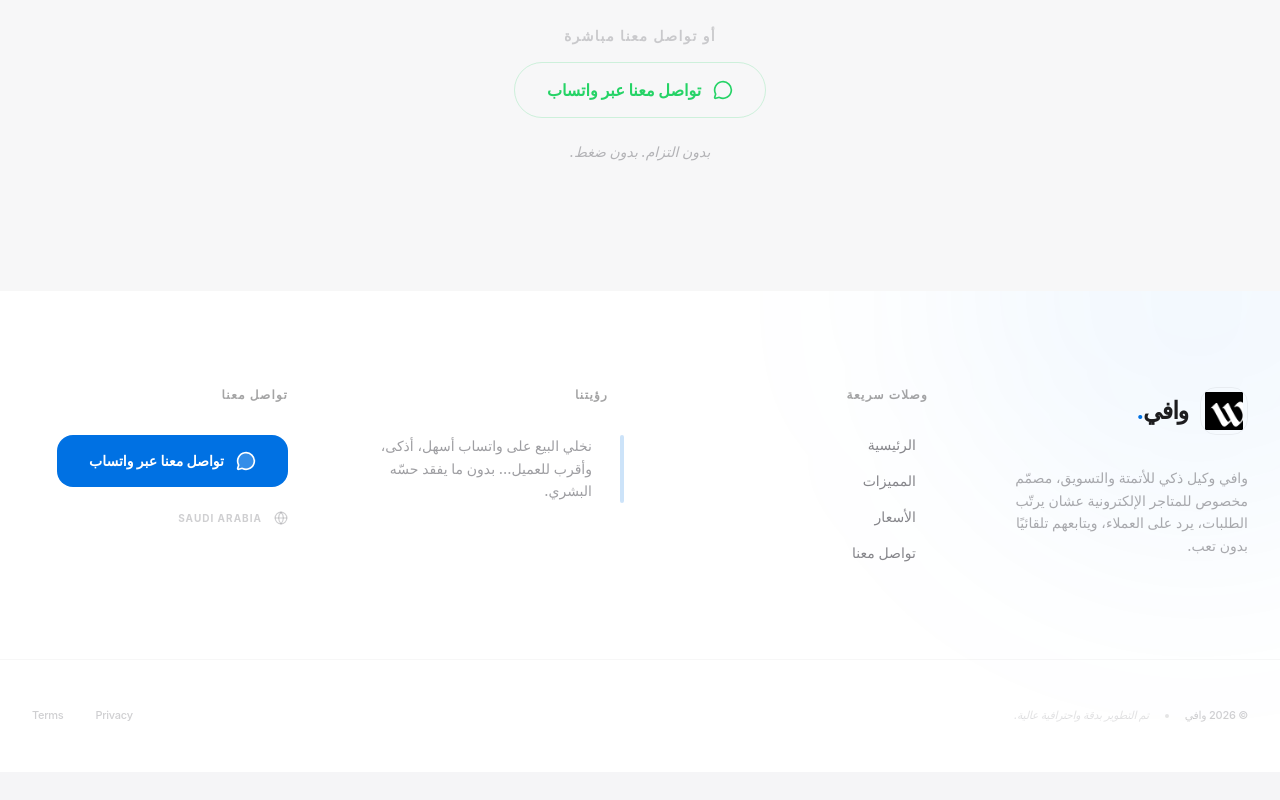
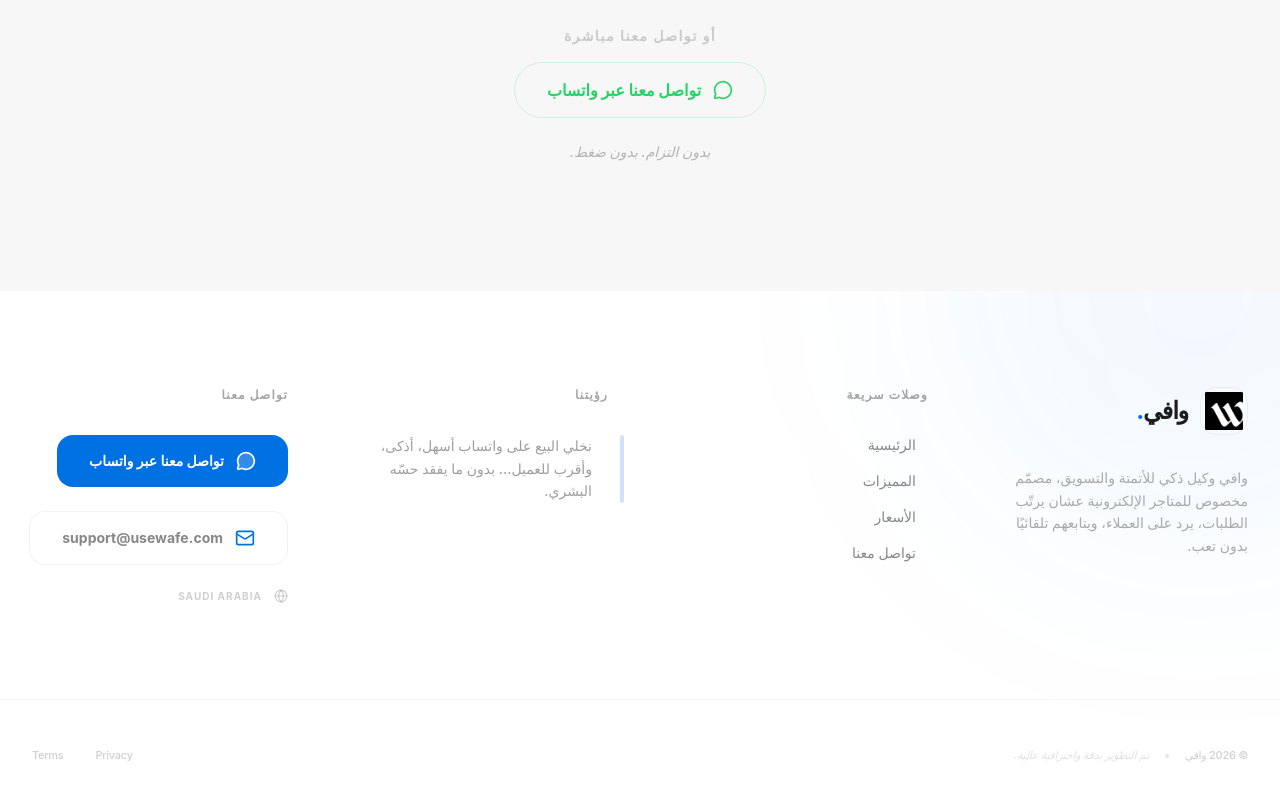
Before and after one commit to engessa85/useWafe, a Next.js app: page /ar in a window 1280 px wide. Shown: the part 7892-8692 px from the top of the page. Before the commit the page ends 8664 px from the top, so only its background shows below. Built offline with nearby package versions, Linux system fonts and the light colour scheme.

Commit message:
adding email to footer

```diff
--- a/components/layout/Footer.tsx
+++ b/components/layout/Footer.tsx
@@ -2,7 +2,7 @@
 import Image from "next/image";
 import { Container } from "../ui/Container";
 import { getDictionary } from "@/lib/dictionary";
-import { MessageCircle, Globe, ChevronRight } from "lucide-react";
+import { MessageCircle, Globe, ChevronRight, Mail } from "lucide-react";
 
 export async function Footer({ lang }: { lang: "en" | "ar" }) {
     const dict = await getDictionary(lang);
@@ -84,6 +84,14 @@
                             <span>{dict.Contact.whatsappButton}</span>
                         </a>
 
+                        <a
+                            href="mailto:support@usewafe.com"
+                            className="inline-flex items-center justify-center gap-3 px-8 py-4 bg-white border border-black/5 text-secondary rounded-2xl font-bold transition-all hover:scale-[1.02] hover:bg-neutral-50 active:scale-95 group w-fit"
+                        >
+                            <Mail className="w-5 h-5 text-action group-hover:rotate-12 transition-transform" />
+                            <span>{dict.Contact.email}</span>
+                        </a>
+
                         <div className="flex items-center gap-3 text-secondary/40 font-bold tracking-widest text-[10px]">
                             <Globe className="w-3.5 h-3.5" />
                             <span>SAUDI ARABIA</span>
--- a/public/locales/ar.json
+++ b/public/locales/ar.json
@@ -116,6 +116,7 @@
     "Contact": {
         "title": "احجز عرضاً توضيحياً",
         "subtitle": "شاهد كيف يعمل وافي مع متجرك.",
+        "email": "support@usewafe.com",
         "directContact": "أو تواصل معنا مباشرة",
         "whatsappButton": "تواصل معنا عبر واتساب",
         "trustText": "بدون التزام. بدون ضغط.",
--- a/public/locales/en.json
+++ b/public/locales/en.json
@@ -116,6 +116,7 @@
     "Contact": {
         "title": "Book a Demo",
         "subtitle": "See how WAFE works with your store.",
+        "email": "support@usewafe.com",
         "directContact": "Or contact us directly",
         "whatsappButton": "Contact us on WhatsApp",
         "trustText": "No commitment. No pressure.",
```
